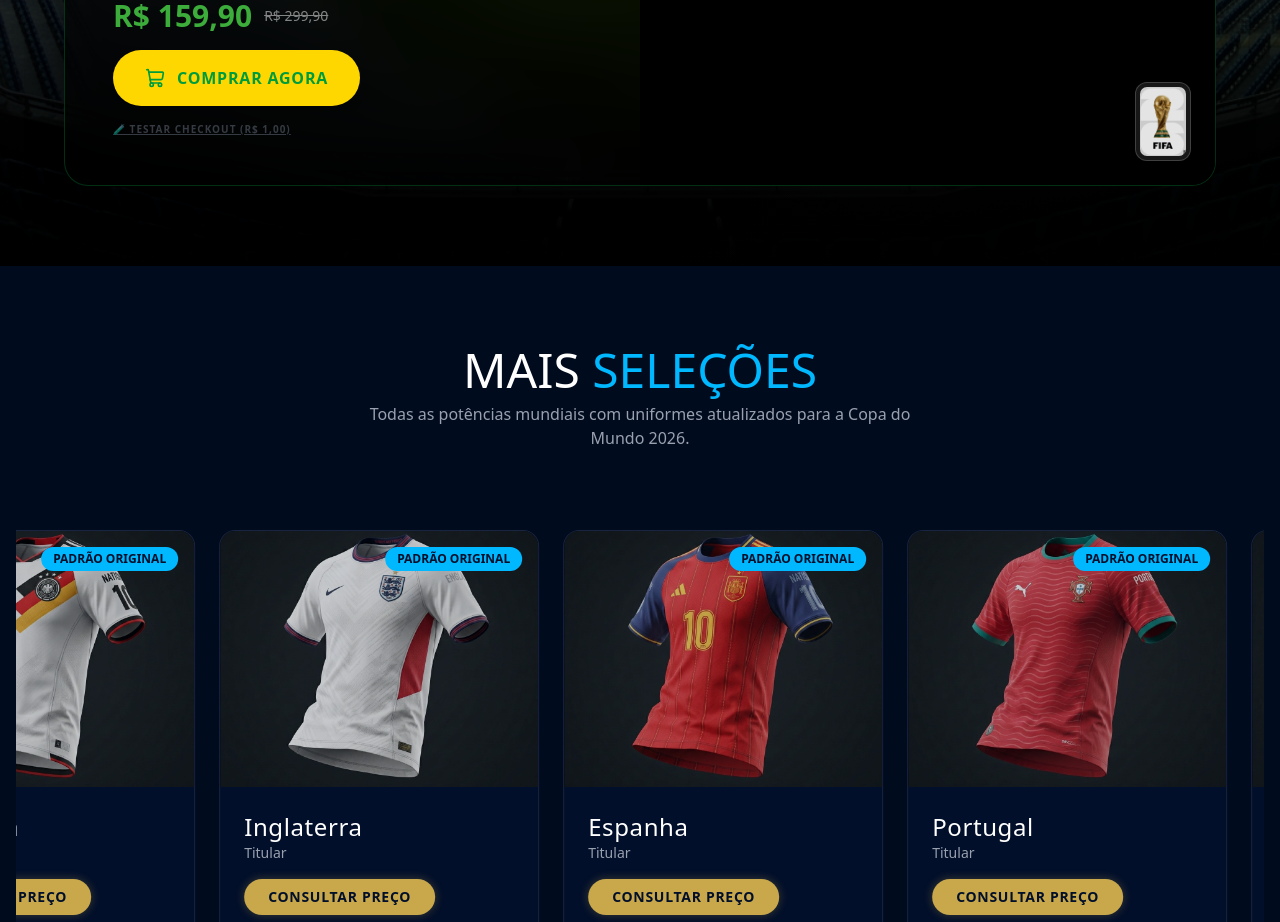
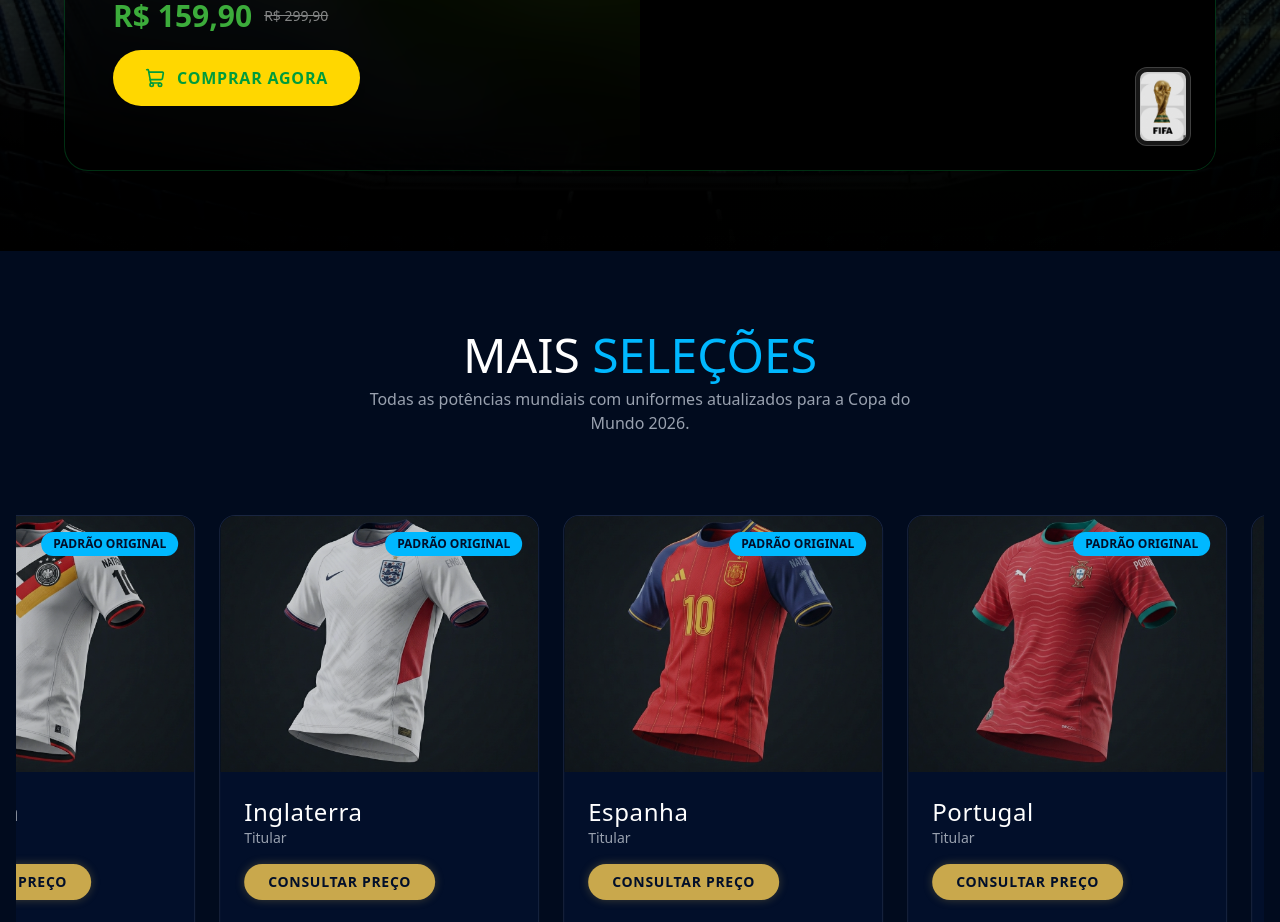
Before and after one commit to xXxJpBreezyxXx/virtual-esporte, a Next.js app: page / in a window 1280 px wide. Shown: the part 1940-2862 px from the top of the page. Built offline with nearby package versions, Linux system fonts and the light colour scheme; grey boxes are pictures that could not be loaded.

Commit message:
style: remove botao de checkout de teste

```diff
--- a/src/components/BrazilSpotlight.tsx
+++ b/src/components/BrazilSpotlight.tsx
@@ -169,20 +169,6 @@ export default function BrazilSpotlight() {
                   </button>
 
                   <div className="flex justify-center sm:justify-start">
-                    <button
-                      onClick={() => openCheckout({
-                        id: "teste-1-real",
-                        name: "Produto de Teste R$ 1",
-                        price: 1.00,
-                        image: activeTab === 'home' ? '/images/brazil_home.png' : '/images/brazil_away.png',
-                        gallery: activeTab === 'home'
-                          ? ['/images/brasil/amarelo/1.png']
-                          : ['/images/brasil/azul/1.png']
-                      })}
-                      className="text-[10px] text-gray-500 hover:text-white underline transition-colors opacity-50 hover:opacity-100 uppercase tracking-widest font-bold"
-                    >
-                      🧪 Testar Checkout (R$ 1,00)
-                    </button>
                   </div>
                 </div>
               </div>
```
